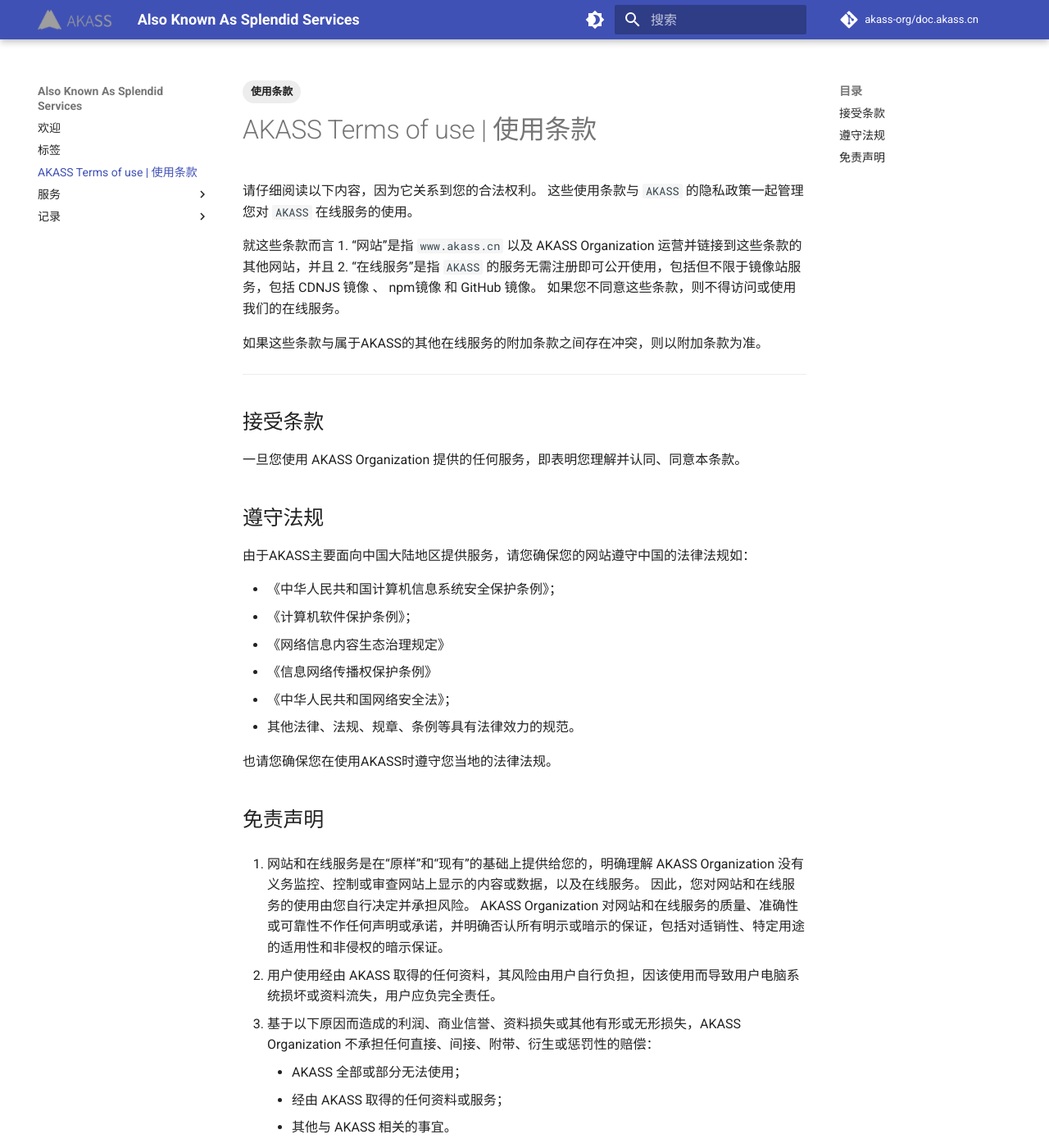
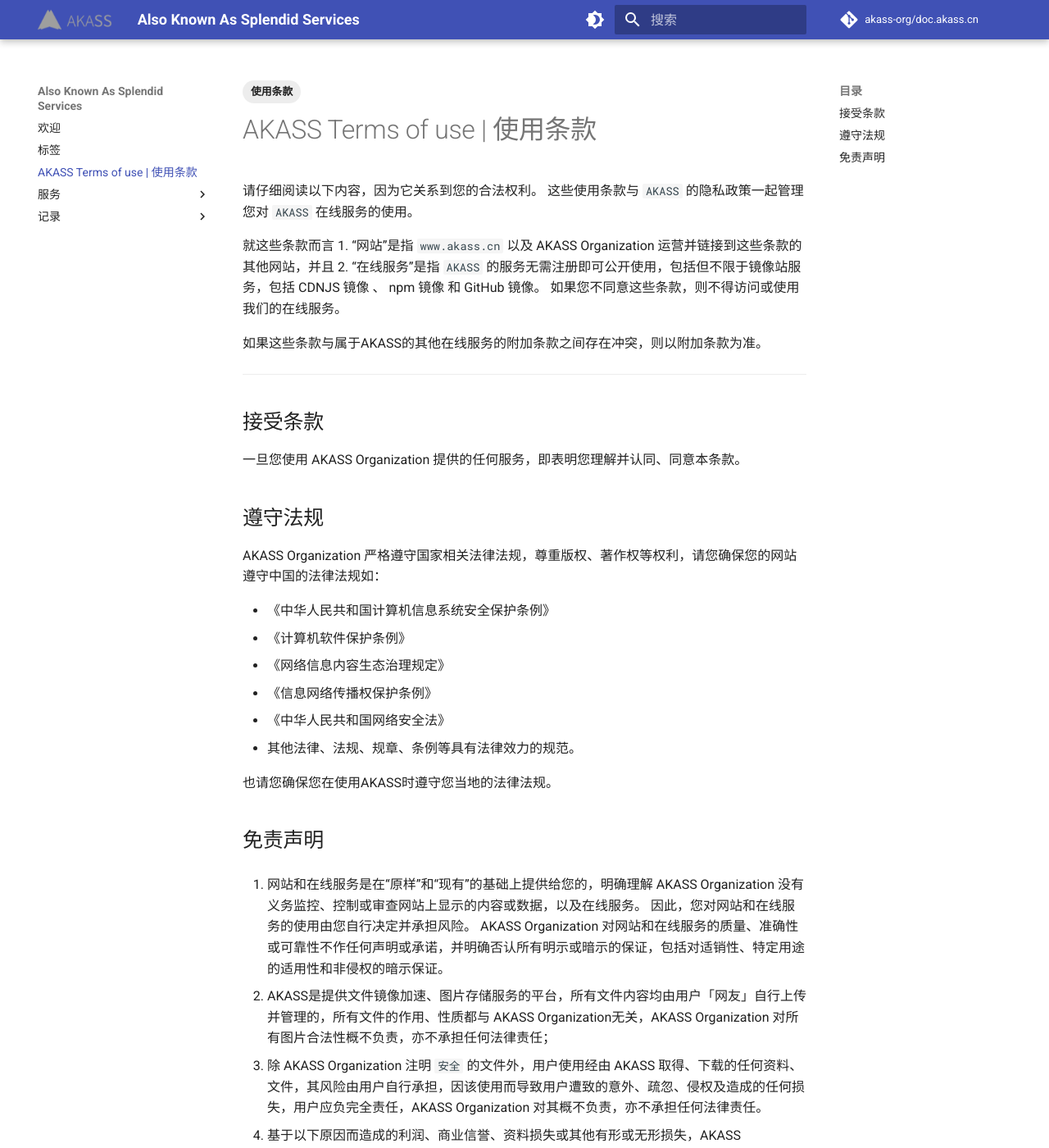
Before and after one commit to akass-org/doc.akass.cn, an MkDocs documentation site: the page built from docs/terms-of-use.md, in a window 1280 px wide and 1400 px high. Shown: the whole window at 82% size. Built offline with MkDocs 1.6.1 and Material for MkDocs 9.7.7, drawn with Linux system fonts in a browser that asks for light colours; comment, search, counter and statistics services are not loaded; some of the changed text lies outside the part shown.

Commit message:
Update TOU.

```diff
--- a/docs/terms-of-use.md
+++ b/docs/terms-of-use.md
@@ -9,7 +9,7 @@
 
 就这些条款而言
 1. “网站”是指 `www.akass.cn` 以及 AKASS Organization 运营并链接到这些条款的其他网站，并且
-2. “在线服务”是指 `AKASS` 的服务无需注册即可公开使用，包括但不限于镜像站服务，包括 CDNJS 镜像 、 npm镜像 和 GitHub 镜像。 如果您不同意这些条款，则不得访问或使用我们的在线服务。
+2. “在线服务”是指 `AKASS` 的服务无需注册即可公开使用，包括但不限于镜像站服务，包括 CDNJS 镜像 、 npm 镜像 和 GitHub 镜像。 如果您不同意这些条款，则不得访问或使用我们的在线服务。
 
 如果这些条款与属于AKASS的其他在线服务的附加条款之间存在冲突，则以附加条款为准。
 
@@ -21,13 +21,13 @@
 
 ## 遵守法规
 
-由于AKASS主要面向中国大陆地区提供服务，请您确保您的网站遵守中国的法律法规如：
+AKASS Organization 严格遵守国家相关法律法规，尊重版权、著作权等权利，请您确保您的网站遵守中国的法律法规如：
 
-- 《中华人民共和国计算机信息系统安全保护条例》；
-- 《计算机软件保护条例》；
+- 《中华人民共和国计算机信息系统安全保护条例》
+- 《计算机软件保护条例》
 - 《网络信息内容生态治理规定》
 - 《信息网络传播权保护条例》
-- 《中华人民共和国网络安全法》；
+- 《中华人民共和国网络安全法》
 - 其他法律、法规、规章、条例等具有法律效力的规范。
 
 也请您确保您在使用AKASS时遵守您当地的法律法规。
@@ -37,15 +37,17 @@
 1. 网站和在线服务是在“原样”和“现有”的基础上提供给您的，明确理解 AKASS Organization 没有义务监控、控制或审查网站上显示的内容或数据，以及在线服务。 因此，您对网站和在线服务的使用由您自行决定并承担风险。
 AKASS Organization 对网站和在线服务的质量、准确性或可靠性不作任何声明或承诺，并明确否认所有明示或暗示的保证，包括对适销性、特定用途的适用性和非侵权的暗示保证。
 
-2. 用户使用经由 AKASS 取得的任何资料，其风险由用户自行负担，因该使用而导致用户电脑系统损坏或资料流失，用户应负完全责任。
+2. AKASS是提供文件镜像加速、图片存储服务的平台，所有文件内容均由用户「网友」自行上传并管理的，所有文件的作用、性质都与 AKASS Organization无关，AKASS Organization 对所有图片合法性概不负责，亦不承担任何法律责任；
 
-3. 基于以下原因而造成的利润、商业信誉、资料损失或其他有形或无形损失，AKASS Organization 不承担任何直接、间接、附带、衍生或惩罚性的赔偿：
+3. 除 AKASS Organization 注明 `安全` 的文件外，用户使用经由 AKASS 取得、下载的任何资料、文件，其风险由用户自行承担，因该使用而导致用户遭致的意外、疏忽、侵权及造成的任何损失，用户应负完全责任，AKASS Organization 对其概不负责，亦不承担任何法律责任。
 
-    - AKASS 全部或部分无法使用；
+4. 基于以下原因而造成的利润、商业信誉、资料损失或其他有形或无形损失，AKASS Organization 不承担任何直接、间接、附带、衍生或惩罚性的赔偿、不承担任何法律责任：
+
+    - AKASS 因不可抗力、网络状况、通讯线路、设备故障、第三方网站等任何原因导致的全部或部分无法使用；
     - 经由 AKASS 取得的任何资料或服务；
     - 其他与 AKASS 相关的事宜。
 
-4. 服务的变更、中断、终止
+5. 服务的变更、中断、终止
 
     - 您理解并同意，AKASS Organization 由于资金原因，可能会对服务内容进行变更，也可能会中断、中止或终止服务。
     - 您理解并同意，如您在使用 AKASS 时存在违反法律法规、本协议及其他 AKASS 规则、社会公德、公序良俗和/或侵害他人合法权益等情形，AKASS Organization 有权不经通知而单方中断或终止向您提供全部或部分服务。
```
